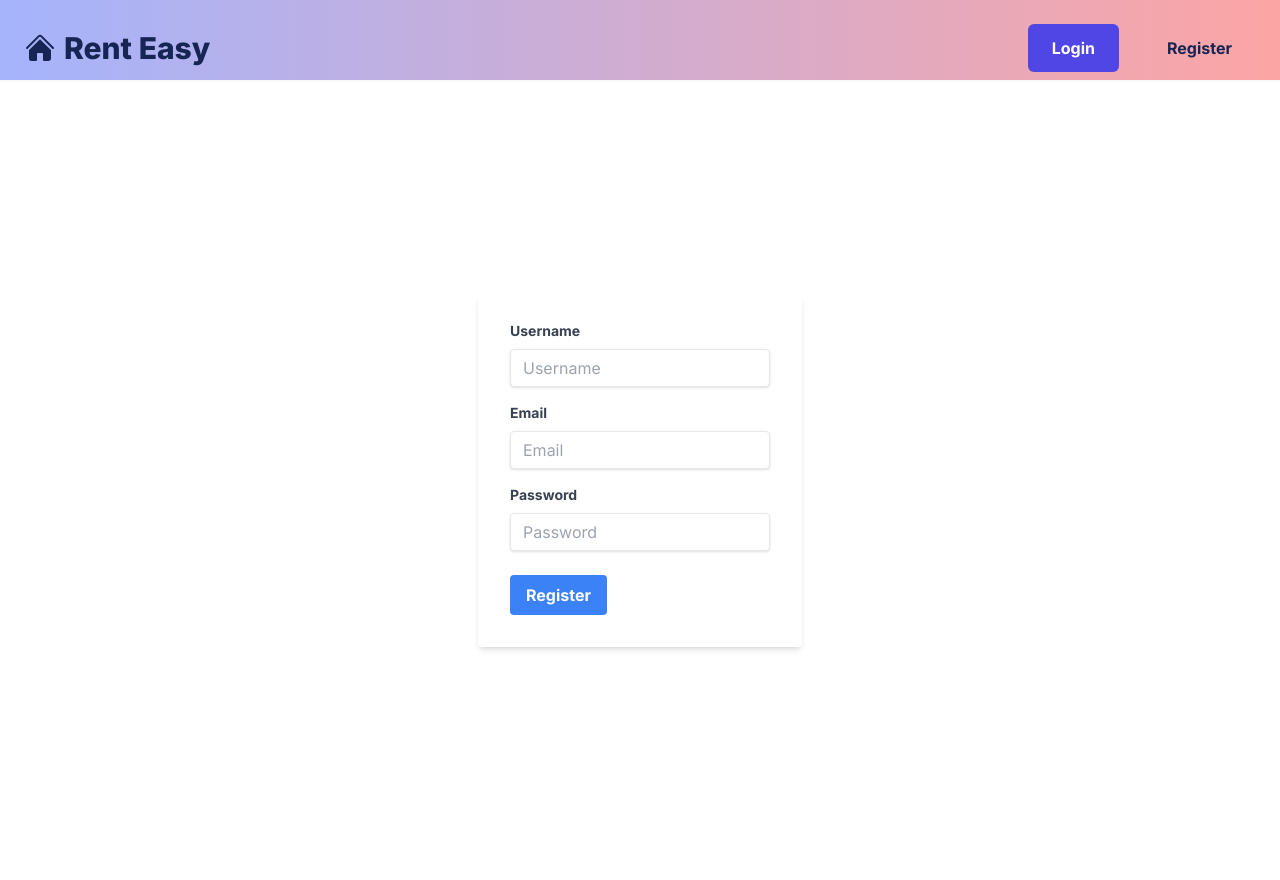
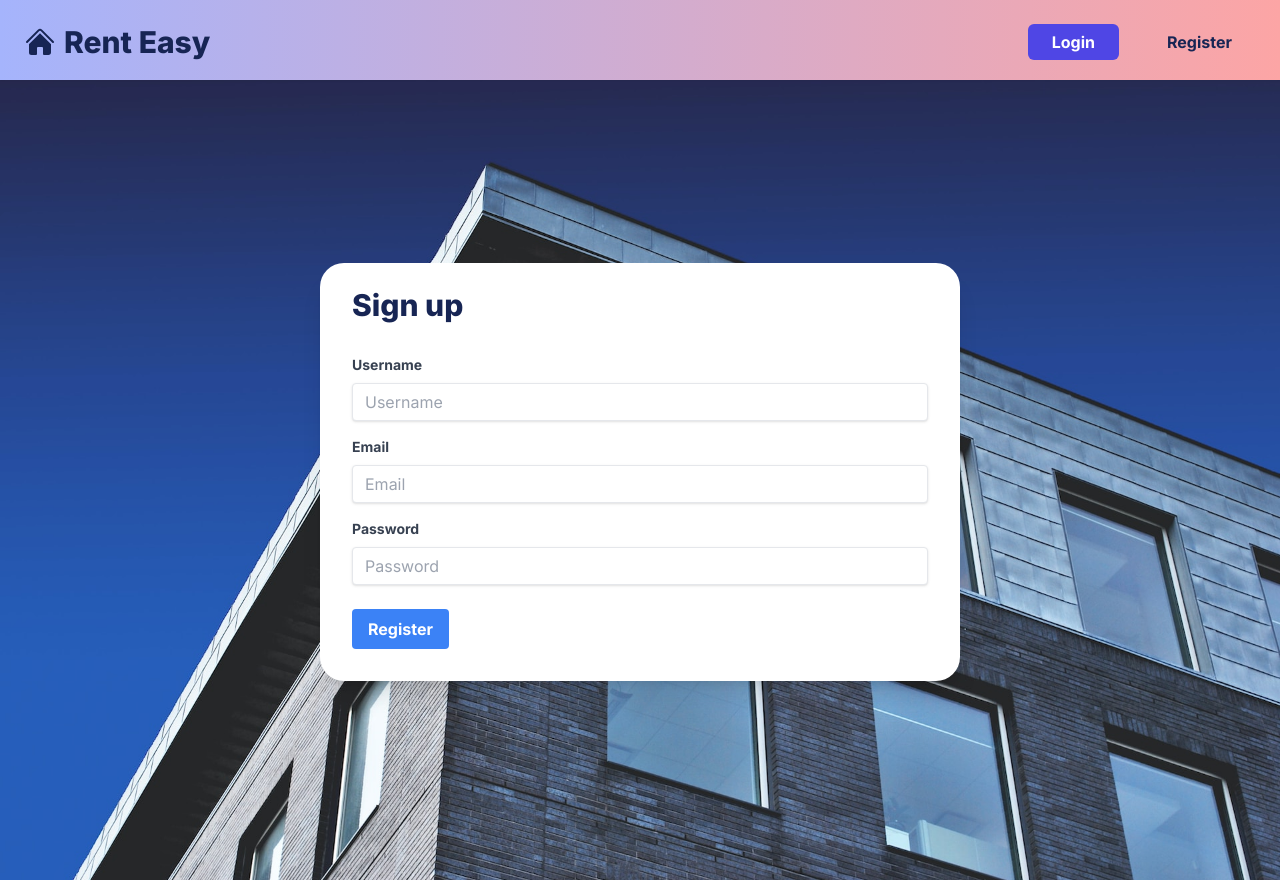
Before and after one commit to alitemel89/rent-easy, a Next.js app in the folder client/: page /register in a window 1280 px wide. Built offline with nearby package versions, Linux system fonts and the light colour scheme.

Commit message:
update register page

```diff
--- a/client/app/components/Navbar.tsx
+++ b/client/app/components/Navbar.tsx
@@ -45,14 +45,14 @@ const Navbar = () => {
             <>
               <Link
                 href="/login"
-                className="bg-indigo-600 hover-bg-blue-700 text-white font-bold py-3 px-6
+                className="bg-indigo-600 hover-bg-blue-700 text-white font-bold py-1.5 px-6
                   rounded-md focus:outline-none focus:shadow-outline"
               >
                 Login
               </Link>
               <Link
                 href="/register"
-                className="text-blue-950 font-bold py-3 px-6
+                className="text-blue-950 font-bold py-1.5 px-6
                   rounded-md focus:outline-none focus:shadow-outline"
               >
                 Register
@@ -71,7 +71,7 @@ const Navbar = () => {
         {menuOpen && (
           <div
             className="md:hidden flex flex-col rounded-lg items-end
-          absolute top-10 right-6 bg-slate-50 p-4 space-y-2"
+          absolute top-12 right-8 bg-slate-50 p-4 space-y-2"
           >
             {user ? (
               <>
@@ -104,7 +104,7 @@ const Navbar = () => {
                 </Link>
                 <Link
                   href="/register"
-                  className="text-blue-950 text-center mx-auto px-8 py-2"
+                  className="text-blue-950 text-center mx-auto px-8 py-2 hover:text-blue-500"
                   onClick={() => setMenuOpen(false)}
                 >
                   Register
--- a/client/app/register/page.tsx
+++ b/client/app/register/page.tsx
@@ -1,14 +1,15 @@
-"use client"
+"use client";
 
-import { useRouter } from 'next/navigation';
-import { useState } from 'react';
-
+import Image from "next/image";
+import { useRouter } from "next/navigation";
+import { useState } from "react";
+import { toast } from "react-hot-toast";
 const RegisterPage = () => {
-    const router = useRouter()
+  const router = useRouter();
   const [formData, setFormData] = useState({
-    username: '',
-    email: '',
-    password: '',
+    username: "",
+    email: "",
+    password: "",
   });
 
   const handleChange = (e: React.ChangeEvent<HTMLInputElement>) => {
@@ -20,32 +21,55 @@ const RegisterPage = () => {
 
     // Make a POST request to your API to register the user
     try {
-      const response = await fetch('http://localhost:5000/api/auth/register', {
-        method: 'POST',
+      const response = await fetch("http://localhost:5000/api/auth/register", {
+        method: "POST",
         headers: {
-          'Content-Type': 'application/json',
+          "Content-Type": "application/json",
         },
         body: JSON.stringify(formData),
       });
 
       if (response.ok) {
         // Registration successful
-        console.log('Registration successful');
-        router.push("/login")
+        toast.success("Registration is successful!");
+        router.push("/login");
       } else {
         // Registration failed
-        console.error('Registration failed');
+        console.error("Registration failed");
       }
     } catch (error) {
-      console.error('Registration failed', error);
+      console.error("Registration failed", error);
     }
   };
 
   return (
-    <div className="min-h-screen flex items-center justify-center">
-      <form className="bg-white shadow-md rounded px-8 pt-6 pb-8 mb-4" onSubmit={handleSubmit}>
+    <div
+      className="min-h-screen flex items-center justify-center"
+      style={{
+        position: "relative",
+      }}
+    >
+      <Image
+        src="/images/bg-1.jpg"
+        alt="Background Image"
+        layout="fill"
+        objectFit="cover"
+        objectPosition="center"
+        quality={100}
+      />
+      <form
+        className="bg-white shadow-xl rounded-3xl px-8 pt-6 pb-8 mb-4
+      w-full md:w-1/2 z-10"
+        onSubmit={handleSubmit}
+      >
+        <h1 className="text-left text-3xl text-blue-950 font-extrabold mb-8">
+          Sign up
+        </h1>
         <div className="mb-4">
-          <label className="block text-gray-700 text-sm font-bold mb-2" htmlFor="username">
+          <label
+            className="block text-gray-700 text-sm font-bold mb-2"
+            htmlFor="username"
+          >
             Username
           </label>
           <input
@@ -60,7 +84,10 @@ const RegisterPage = () => {
           />
         </div>
         <div className="mb-4">
-          <label className="block text-gray-700 text-sm font-bold mb-2" htmlFor="email">
+          <label
+            className="block text-gray-700 text-sm font-bold mb-2"
+            htmlFor="email"
+          >
             Email
           </label>
           <input
@@ -75,7 +102,10 @@ const RegisterPage = () => {
           />
         </div>
         <div className="mb-6">
-          <label className="block text-gray-700 text-sm font-bold mb-2" htmlFor="password">
+          <label
+            className="block text-gray-700 text-sm font-bold mb-2"
+            htmlFor="password"
+          >
             Password
           </label>
           <input
```
Also changed, not shown: client/public/images/bg-1.jpg (added).
